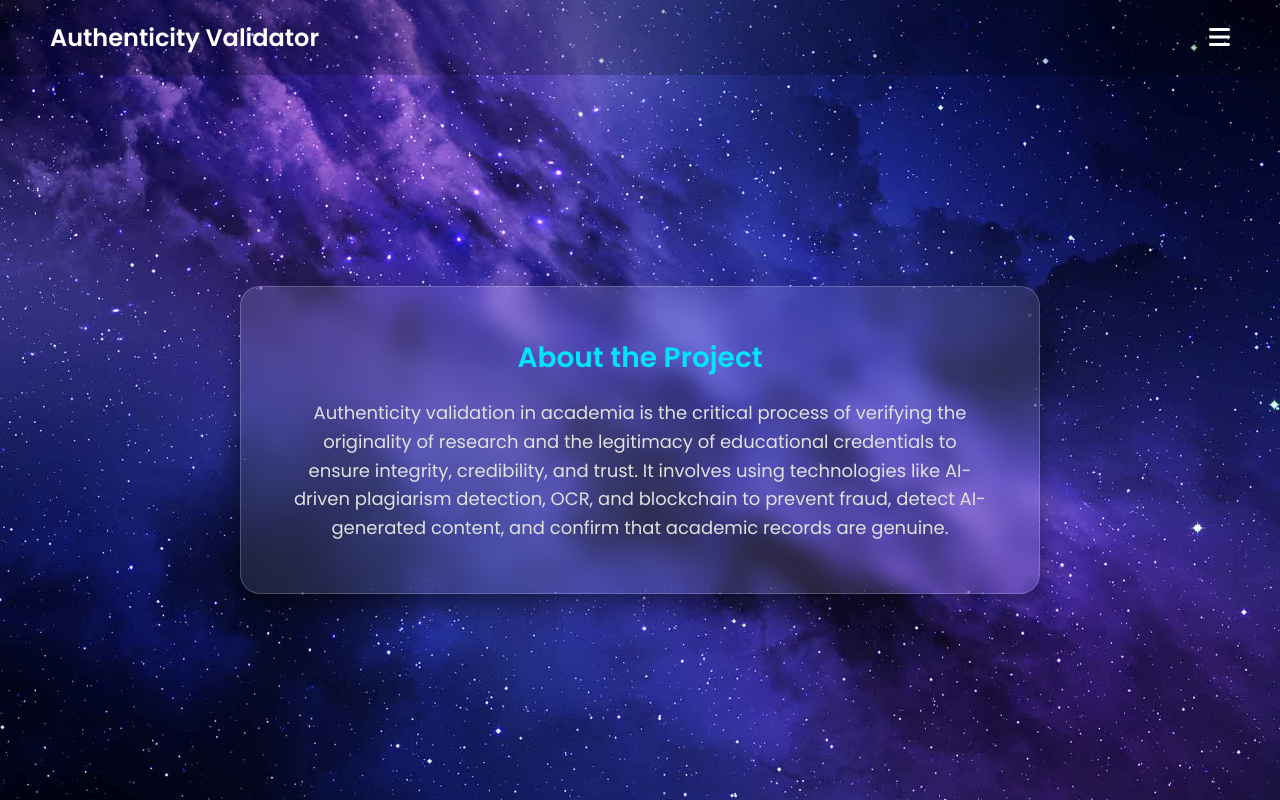
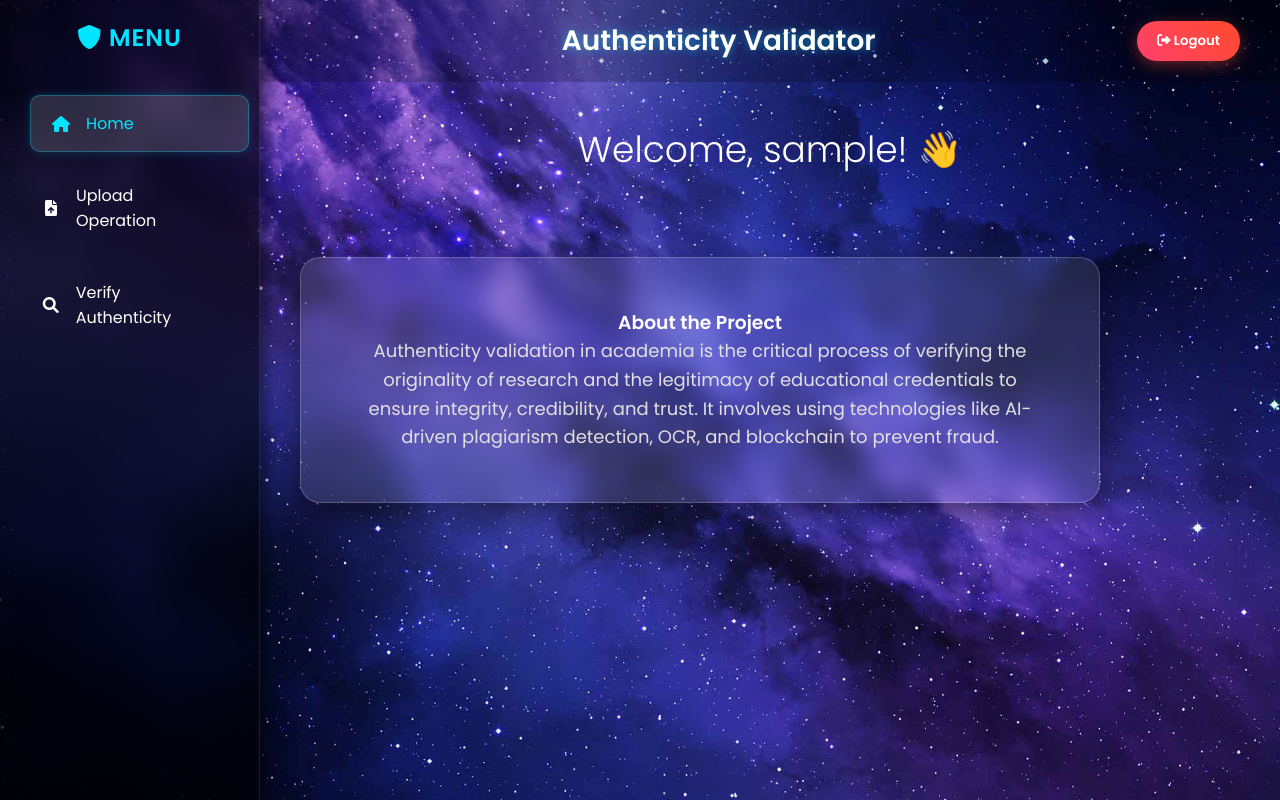
Before and after one commit to rubeshtvr4-lgtm/authenticity-validator, a website: page public/home.html in a window 1280 px wide. Drawn offline with Linux system fonts and the light colour scheme; sample sign-in values are in the browser's storage.

Commit message:
Update dashboard to sidebar layout with user greeting

```diff
--- a/public/home.html
+++ b/public/home.html
@@ -9,45 +9,53 @@
 </head>
 <body>
 
-    <nav class="navbar">
-        <div class="logo">Authenticity Validator</div>
-        <div class="menu-icon" onclick="toggleMenu()">
-            <i class="fas fa-bars"></i>
+    <div class="sidebar">
+        <div class="sidebar-header">
+            <i class="fas fa-shield-alt"></i> Menu
         </div>
-    </nav>
-
-    <div class="dropdown-menu" id="dropdownMenu">
-        <a href="upload.html">📂 Upload Operation</a>
-        <a href="verify.html">🔍 Verify Authenticity</a>
-        <a href="#" onclick="logout()" class="logout-link">🚪 Logout</a>
+        <ul class="sidebar-links">
+            <li><a href="home.html" class="active"><i class="fas fa-home"></i> Home</a></li>
+            <li><a href="upload.html"><i class="fas fa-file-upload"></i> Upload Operation</a></li>
+            <li><a href="verify.html"><i class="fas fa-search"></i> Verify Authenticity</a></li>
+            </ul>
     </div>
 
-    <div class="container">
-        <div class="info-box">
-            <h2>About the Project</h2>
-            <p>
-                Authenticity validation in academia is the critical process of verifying the originality of research
-                and the legitimacy of educational credentials to ensure integrity, credibility, and trust.
-                It involves using technologies like AI-driven plagiarism detection, OCR, and blockchain to prevent fraud,
-                detect AI-generated content, and confirm that academic records are genuine.
-            </p>
+    <div class="main-content">
+
+        <header class="top-bar">
+            <h1 class="project-title">Authenticity Validator</h1>
+
+            <button onclick="logout()" class="btn-logout">
+                <i class="fas fa-sign-out-alt"></i> Logout
+            </button>
+        </header>
+
+        <div class="content-container">
+            <h2 id="welcomeMessage">Welcome!</h2>
+
+            <div class="info-box">
+                <h3>About the Project</h3>
+                <p>
+                    Authenticity validation in academia is the critical process of verifying the originality of research
+                    and the legitimacy of educational credentials to ensure integrity, credibility, and trust.
+                    It involves using technologies like AI-driven plagiarism detection, OCR, and blockchain to prevent fraud.
+                </p>
+            </div>
         </div>
     </div>
 
     <script>
-        // Function to show/hide the menu
-        function toggleMenu() {
-            const menu = document.getElementById('dropdownMenu');
-            menu.classList.toggle('show');
+        // Display Username
+        const username = localStorage.getItem('username');
+        if (username) {
+            document.getElementById('welcomeMessage').innerText = `Welcome, ${username}! 👋`;
         }
 
-        // Logout Function
         function logout() {
-            localStorage.removeItem('token');
+            localStorage.clear(); // Clear token and username
             window.location.href = 'index.html';
         }
 
-        // Security: Redirect to login if not logged in
         if (!localStorage.getItem('token')) {
             window.location.href = 'index.html';
         }
--- a/public/style.css
+++ b/public/style.css
@@ -207,3 +207,129 @@ input {
     line-height: 1.6;
     color: #e0e0e0;
 }
+/* --- LAYOUT RESET --- */
+body {
+    display: flex; /* Override previous center alignment */
+    align-items: flex-start; /* Align to top */
+    overflow: hidden; /* Prevent scrolling if not needed */
+}
+
+/* --- LEFT SIDEBAR STYLE --- */
+.sidebar {
+    width: 260px;
+    height: 100vh;
+    background: rgba(0, 0, 0, 0.6);
+    backdrop-filter: blur(15px);
+    border-right: 1px solid rgba(255, 255, 255, 0.1);
+    display: flex;
+    flex-direction: column;
+    padding: 20px;
+    position: fixed; /* Stays in place */
+    left: 0;
+    top: 0;
+    z-index: 1000;
+    box-shadow: 5px 0 15px rgba(0,0,0,0.5);
+}
+
+.sidebar-header {
+    font-size: 24px;
+    font-weight: bold;
+    color: #00e5ff;
+    margin-bottom: 40px;
+    text-align: center;
+    text-transform: uppercase;
+    letter-spacing: 1px;
+}
+
+.sidebar-links {
+    list-style: none;
+    padding: 0;
+}
+
+.sidebar-links li {
+    margin-bottom: 15px;
+}
+
+/* --- SIDEBAR LINK ANIMATION --- */
+.sidebar-links a {
+    color: white;
+    text-decoration: none;
+    font-size: 16px;
+    display: flex;
+    align-items: center;
+    padding: 15px 20px;
+    border-radius: 10px;
+    transition: all 0.3s ease; /* Smooth animation */
+    border: 1px solid transparent;
+}
+
+.sidebar-links a i {
+    margin-right: 15px;
+    width: 20px;
+    text-align: center;
+}
+
+/* Hover Effect: Slide and Glow */
+.sidebar-links a:hover, .sidebar-links a.active {
+    background: rgba(255, 255, 255, 0.15);
+    color: #00e5ff;
+    transform: translateX(10px); /* Slide to right */
+    border-color: rgba(0, 229, 255, 0.3);
+    box-shadow: 0 0 10px rgba(0, 229, 255, 0.2);
+}
+
+/* --- MAIN CONTENT AREA --- */
+.main-content {
+    margin-left: 260px; /* Push content to right of sidebar */
+    width: calc(100% - 260px);
+    height: 100vh;
+    overflow-y: auto; /* Allow scrolling */
+}
+
+/* --- TOP HEADER --- */
+.top-bar {
+    display: flex;
+    justify-content: space-between;
+    align-items: center;
+    padding: 20px 40px;
+    background: rgba(0, 0, 0, 0.2);
+}
+
+.project-title {
+    flex-grow: 1; /* Pushes title to fill space */
+    text-align: center; /* Centers the text */
+    font-size: 28px;
+    color: #ffffff;
+    text-shadow: 0 0 10px rgba(0, 229, 255, 0.5);
+}
+
+/* --- LOGOUT BUTTON --- */
+.btn-logout {
+    background: linear-gradient(45deg, #ff416c, #ff4b2b);
+    border: none;
+    padding: 10px 20px;
+    border-radius: 20px;
+    color: white;
+    cursor: pointer;
+    font-weight: bold;
+    transition: 0.3s;
+    box-shadow: 0 4px 15px rgba(255, 75, 43, 0.4);
+}
+
+.btn-logout:hover {
+    transform: scale(1.05);
+    box-shadow: 0 6px 20px rgba(255, 75, 43, 0.6);
+}
+
+/* --- WELCOME MESSAGE --- */
+.content-container {
+    padding: 40px;
+    text-align: center;
+}
+
+#welcomeMessage {
+    font-size: 36px;
+    margin-bottom: 30px;
+    color: #fff;
+    font-weight: 300;
+}
```
Also changed, not shown: public/script.js (+4 -3 lines).
